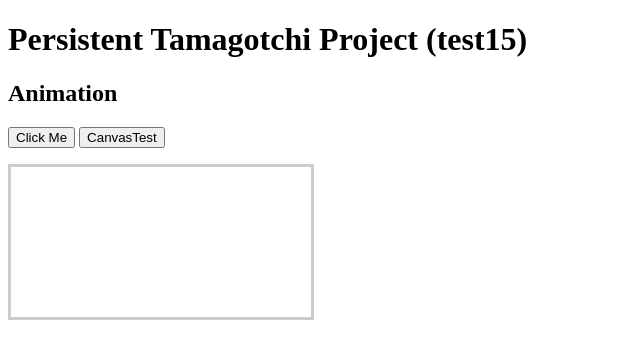
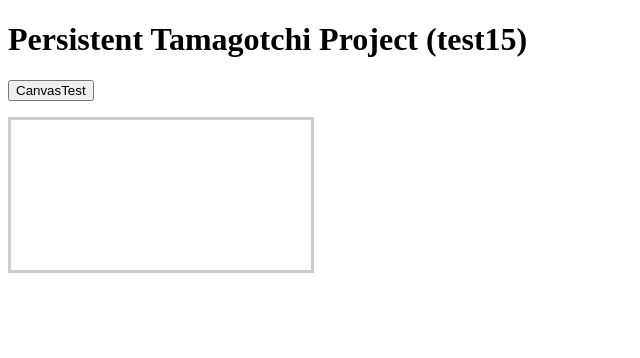
Before and after one commit to JacobMJones/JacobMJones.github.io, a plain HTML site: page index.html in a window 1280 px wide. Shown: the whole page, without its empty margins (0-640 px from the left). Drawn offline with nearby package versions, Linux system fonts and the light colour scheme.

Commit message:
Updated index.html
took out the old button and header

```diff
--- a/index.html
+++ b/index.html
@@ -9,10 +9,8 @@
     <script src="scripts/script.js" type="text/javascript"></script>
     <link href="styles/styles.css" rel="stylesheet" type="text/css">
     <h1>Persistent Tamagotchi Project (test15)</h1>
-    <h2>Animation</h2>
+    <p>
 
-    <p>
-        <button id="animateButton" onclick="animatePet()">Click Me</button>
         <button id="canvasButton" onclick="canvasTest()">CanvasTest</button>
     </p>
 <div id="petImageDiv"></div>
```
